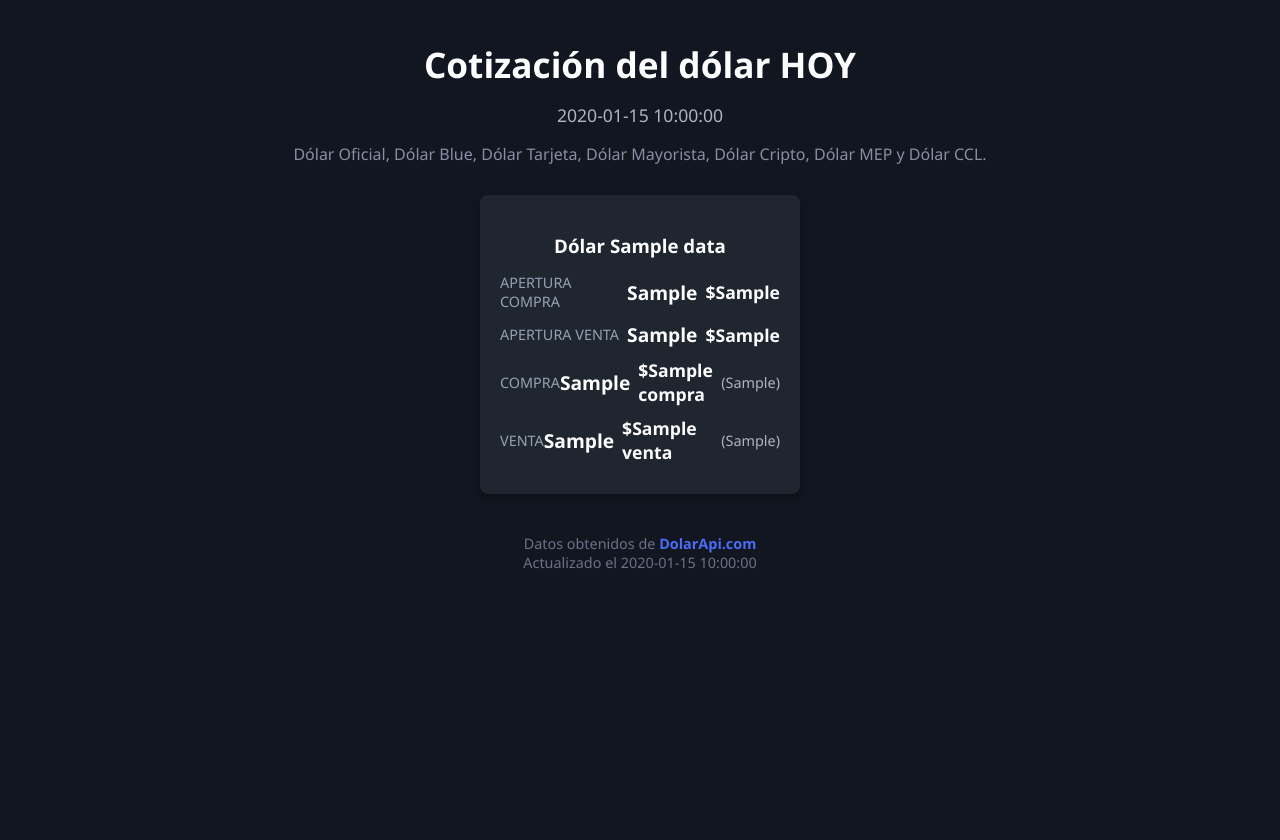
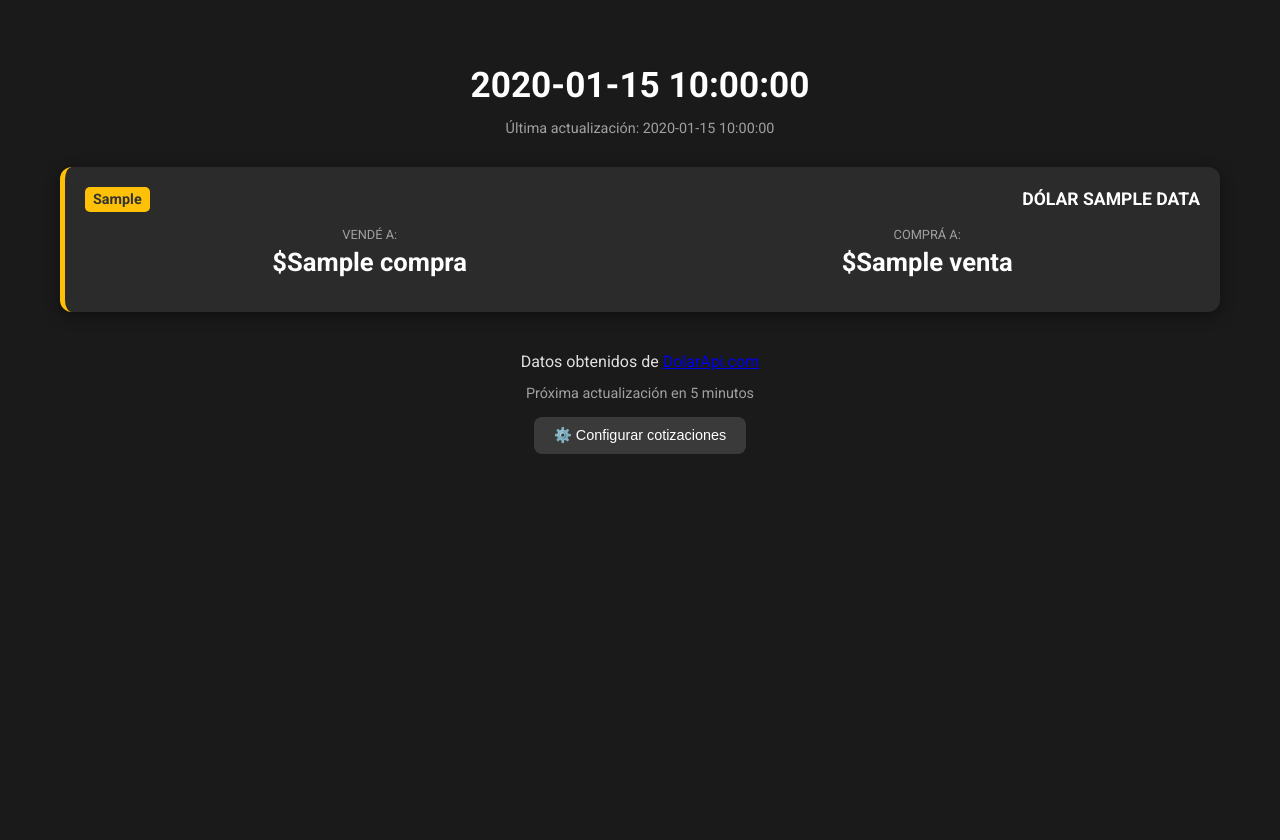
Before and after one commit to DiegoCardozo94/dolar-telegram-bot, a FastAPI app: template templates/dolar_table.html in a window 1280 px wide. Before the commit the page ends 568 px from the top, so only its background shows below. Run offline with FastAPI, Linux system fonts and the light colour scheme; the template is opened without the code that fills it: most values are stand-ins (such as "Sample title", 1, 10 or a date in 2020).

Commit message:
Update dolar page (#8)
* Update view

* Update dolar table

```diff
--- a/main.py
+++ b/main.py
@@ -13,7 +13,7 @@ import requests
 from utils.telegram_client import TOKEN
 from utils.file_helpers import load_json, save_json
 from utils.formatters import prepare_data, emoji
-from utils.helpers import now_argentina, get_full_date, parse_tipo
+from utils.helpers import now_argentina, get_full_date, parse_tipo, time_ago
 
 # Servicios
 from services.dolar_services import (
@@ -27,7 +27,7 @@ from storage.initial_rates import (
     load_initial_rates,
     save_initial_rates_by_day
 )
-from config.constants import DATA_FILE
+from config.constants import DATA_FILE, CHECK_INTERVAL_MINUTES, HISTORY_JSON_FILE
 from scheduler.main_scheduler import start_scheduler, stop_scheduler
 
 # ---------------- Config ----------------
@@ -41,6 +41,7 @@ app.mount("/static", StaticFiles(directory="static"), name="static")
 
 # ---------------- Templates ----------------
 templates = Jinja2Templates(directory="templates")
+templates.env.globals['time_ago'] = time_ago
 
 # ---------------- Helpers (Funciones reutilizables que son web/bot-agnósticas) ----------------
 def now_argentina():
@@ -100,33 +101,89 @@ async def mock_rates(request: Request):
 
 @web_router.get("/", response_class=HTMLResponse)
 async def real_rates(request: Request):
-    data = get_all_dolar_rates()  # Cotizaciones actuales
-    now = now_argentina().strftime('%Y-%m-%d %H:%M')
+    data = get_all_dolar_rates() # Cotizaciones actuales
+    now_dt = now_argentina()
+    now = now_dt.strftime('%Y-%m-%d %H:%M')
     full_date = get_full_date()
 
+    # 1. Inicialización de variables
+    last_save_timestamp = None
+    last_individual_updates = {}
+    history = []
+
+    # ------------------- LECTURA AISLADA DEL HISTORIAL -------------------
     try:
-        today_str = date.today().isoformat()  # 'YYYY-MM-DD'
+        history = load_json(HISTORY_JSON_FILE)
 
-        # Cargar todas las aperturas históricas usando el nuevo storage/initial_rates.py
+        # 1. Obtener el timestamp global (el último registro del historial)
+        if isinstance(history, list) and len(history) > 0 and history[-1].get("timestamp"):
+            last_save_timestamp = history[-1]["timestamp"]
+
+        # 🚨 DIAGNÓSTICO: Muestra qué valor tomó la ruta web
+        print(f"Ruta Web: Valor leído de history.json: {last_save_timestamp}")
+
+    except Exception as e:
+        print(f"Advertencia: Error al leer {HISTORY_JSON_FILE}: {e.__class__.__name__} - {e}")
+        pass
+
+    # 2. Establecer el FALLBACK (hora de la consulta) SOLO si el historial estaba vacío o falló la lectura
+    if last_save_timestamp is None:
+        last_save_timestamp = now_dt.isoformat()
+
+    # ----------------------------------------------------------------------
+    # 3. LÓGICA CLAVE: ENCONTRAR ÚLTIMOS TIMESTAMPS INDIVIDUALES
+    # Iteramos el historial al revés (del más reciente al más antiguo)
+    # Solo guardamos el primer (último) timestamp que encontramos para cada tipo de dólar.
+    for record in reversed(history):
+
+        # 🚨 CORRECCIÓN CRÍTICA: Ignorar registros que no son diccionarios (maneja el AttributeError)
+        if not isinstance(record, dict):
+            # No falla, simplemente salta el registro corrupto (cadena, etc.)
+            continue
+
+        dolar_type = record.get("tipo")
+        timestamp = record.get("timestamp")
+
+        # Si tiene tipo y timestamp, y no lo hemos registrado ya (porque iteramos al revés)
+        if dolar_type and timestamp and dolar_type not in last_individual_updates:
+            last_individual_updates[dolar_type] = timestamp
+
+    # ----------------------------------------------------------------------
+
+    try:
+        today_str = date.today().isoformat()
+
+        # Cargar/Guardar aperturas
         all_initials = load_initial_rates()
-
-        # Guardar la apertura solo si no existe la del día actual
-        # save_initial_rates_by_day maneja la lógica de NO sobreescribir.
         save_initial_rates_by_day(data)
 
         # Usar la apertura del día para los cálculos
         initial_rates_today = all_initials.get(today_str, data)
         prepared = prepare_data(data, initial_dict=initial_rates_today)
 
-        # 💾 Actualizar últimos valores (Usamos load_json/save_json de utils)
+        # 💾 Actualizar últimos valores (last_rates.json)
         save_json(DATA_FILE, data)
 
     except Exception as e:
+        print(f"Error procesando cotizaciones en ruta web: {e}")
         return HTMLResponse(f"⚠️ Error obteniendo cotizaciones: {e}", status_code=500)
 
+    # La variable ya tiene el valor correcto (Historial, o Fallback si el historial falló)
+    timestamp_for_cards = last_save_timestamp
+
+    # 4. Renderizar la plantilla con todas las variables necesarias
     return templates.TemplateResponse(
         "dolar_table.html",
-        {"request": request, "title": "Cotizaciones Reales", "now": now, "full_date": full_date, "data": prepared}
+        {
+            "request": request,
+            "title": "Cotizaciones Reales",
+            "now": now,
+            "full_date": full_date,
+            "data": prepared,
+            "CHECK_INTERVAL_MINUTES": CHECK_INTERVAL_MINUTES,
+            "last_updates": last_individual_updates, # <-- ¡CLAVE para horas individuales!
+            "timestamp_for_cards": timestamp_for_cards # <-- Fallback
+        }
     )
 
 # ----------- Bot Webhook -----------
--- a/static/style.css
+++ b/static/style.css
@@ -1,87 +1,183 @@
- body {
-    background-color: #121620;
-    font-family: 'Segoe UI', Tahoma, Geneva, Verdana, sans-serif;
-    color: white;
-    margin: 40px;
+body {
+    font-family: 'Roboto', sans-serif;
+    background-color: #1a1a1a; /* Fondo oscuro similar a la imagen */
+    color: #e0e0e0;
+    margin: 0;
+    padding: 20px;
+    display: flex;
+    justify-content: center;
+    align-items: flex-start; /* Alinea arriba en el contenedor */
+    min-height: 100vh;
 }
-.header {
-    max-width: 900px;
-    margin: 0 auto 30px auto;
+
+.container {
+    width: 100%;
+    max-width: 1200px; /* Ancho máximo para el contenido */
+    padding: 20px;
+    box-sizing: border-box;
+}
+
+h1 {
+    font-size: 2.2em;
+    color: #ffffff;
     text-align: center;
+    margin-bottom: 10px;
 }
-.header h1 {
-    font-weight: 700;
-    font-size: 2.2rem;
-    margin-bottom: 6px;
+
+.last-update {
+    text-align: center;
+    color: #a0a0a0;
+    font-size: 0.9em;
+    margin-bottom: 30px;
 }
-.header h2 {
-    font-weight: 500;
-    font-size: 1.1rem;
-    margin-bottom: 4px;
-    color: #b0b3c6;
+
+.dolar-grid {
+    display: grid;
+    grid-template-columns: repeat(auto-fit, minmax(280px, 1fr)); /* Columnas responsivas */
+    gap: 20px; /* Espacio entre tarjetas */
+    margin-bottom: 40px;
 }
-.header p {
-    font-weight: 400;
-    font-size: 1rem;
-    color: #8a8ea4;
+
+.dolar-card {
+    background-color: #2b2b2b; /* Fondo de las tarjetas */
+    border-radius: 12px;
+    padding: 20px;
+    box-shadow: 0 4px 15px rgba(0, 0, 0, 0.4);
+    display: flex;
+    flex-direction: column;
+    justify-content: space-between; /* Espacia el contenido */
+    transition: transform 0.2s ease-in-out;
+    border-left: 5px solid; /* Borde para el color de tendencia */
 }
-.container {
-    display: flex;
-    flex-wrap: wrap;
-    gap: 20px;
-    justify-content: center;
-    max-width: 900px;
-    margin: auto;
+
+.dolar-card.positive { border-left-color: #28a745; } /* Verde */
+.dolar-card.negative { border-left-color: #dc3545; } /* Rojo */
+.dolar-card.neutral  { border-left-color: #ffc107; } /* Amarillo */
+
+.dolar-card:hover {
+    transform: translateY(-5px);
 }
-.card {
-    background-color: #1f2630;
-    border-radius: 8px;
-    padding: 20px;
-    width: 280px;
-    box-shadow: 0 4px 8px rgba(0,0,0,0.3);
-}
-.card h3 {
-    text-align: center;
-    margin-bottom: 15px;
-    font-weight: 700;
-}
-.rate-row {
+
+.card-header {
     display: flex;
     justify-content: space-between;
     align-items: center;
-    margin-bottom: 10px;
-    font-size: 1.1rem;
-    font-weight: 600;
+    margin-bottom: 15px;
 }
+
+.change-pct {
+    font-size: 0.9em;
+    font-weight: bold;
+    padding: 4px 8px;
+    border-radius: 5px;
+    color: #fff;
+}
+.dolar-card.positive .change-pct { background-color: #28a745; }
+.dolar-card.negative .change-pct { background-color: #dc3545; }
+.dolar-card.neutral  .change-pct { background-color: #ffc107; color: #333; } /* Amarillo con texto oscuro */
+
+
+.dolar-type {
+    font-size: 1.1em;
+    font-weight: 700;
+    color: #ffffff;
+    margin: 0;
+}
+
+.card-body {
+    flex-grow: 1; /* Para que ocupe el espacio restante */
+    display: flex;
+    flex-direction: column;
+    justify-content: center; /* Centra verticalmente */
+    text-align: center;
+    margin-bottom: 15px;
+}
+
+.price-row {
+    display: flex;
+    justify-content: space-around;
+    align-items: center;
+    width: 100%;
+}
+
+.price-item {
+    display: flex;
+    flex-direction: column;
+    align-items: center;
+}
+
 .label {
-    color: #9aa0b3;
-    font-weight: 500;
-    font-size: 0.9rem;
+    font-size: 0.8em;
+    color: #a0a0a0;
+    margin-bottom: 5px;
 }
+
 .value {
-    display: flex;
-    align-items: center;
-    gap: 8px;
+    font-size: 1.6em;
+    font-weight: bold;
+    color: #ffffff;
 }
-.emoji {
-    font-size: 1.2rem;
+
+/* Estilos específicos para "Valor de Referencia" */
+.value-ref {
+    font-size: 0.9em;
+    color: #a0a0a0;
+    margin-bottom: 5px;
 }
-.pct-change {
-    font-size: 0.9rem;
-    font-weight: 500;
-    color: #b0b3c6;
+
+.price { /* Para Tarjeta, Netflix, etc. */
+    font-size: 2em; /* Precio grande */
+    font-weight: bold;
+    color: #ffffff;
+    margin-top: 5px;
 }
-.footer {
+
+
+.card-footer {
+    font-size: 0.8em;
+    color: #a0a0a0;
+    text-align: right;
+    margin-top: 10px;
+}
+
+.footer-info {
     text-align: center;
-    margin-top: 40px;
-    color: #6c7187;
-    font-size: 0.9rem;
+    margin-top: 30px;
 }
-.footer a {
-    color: #4b6cf7;
-    text-decoration: none;
-    font-weight: 600;
+
+.footer-info p {
+    font-size: 0.9em;
+    color: #a0a0a0;
+    margin-bottom: 15px;
 }
-.footer a:hover {
-    text-decoration: underline;
+
+.settings-button {
+    background-color: #3a3a3a;
+    color: #ffffff;
+    border: none;
+    border-radius: 8px;
+    padding: 10px 20px;
+    font-size: 0.9em;
+    cursor: pointer;
+    transition: background-color 0.3s ease;
 }
+
+.settings-button:hover {
+    background-color: #555555;
+}
+
+/* Responsive adjustments */
+@media (max-width: 768px) {
+    .dolar-grid {
+        grid-template-columns: 1fr; /* Una columna en pantallas pequeñas */
+    }
+    h1 {
+        font-size: 1.8em;
+    }
+    .value {
+        font-size: 1.4em;
+    }
+    .price {
+        font-size: 1.8em;
+    }
+}
--- a/templates/dolar_table.html
+++ b/templates/dolar_table.html
@@ -1,62 +1,65 @@
 <!DOCTYPE html>
-<html>
+<html lang="es">
 <head>
-    <meta http-equiv="refresh" content="60">
+    <meta charset="UTF-8">
+    <meta name="viewport" content="width=device-width, initial-scale=1.0">
     <title>{{ title }}</title>
     <link rel="stylesheet" href="{{ url_for('static', path='/style.css') }}">
+    <link href="https://fonts.googleapis.com/css2?family=Roboto:wght@400;700&display=swap" rel="stylesheet">
 </head>
 <body>
-    <div class="header">
-        <h1>Cotización del dólar HOY</h1>
-        <h2>{{ full_date }}</h2>
-        <p>Dólar Oficial, Dólar Blue, Dólar Tarjeta, Dólar Mayorista, Dólar Cripto, Dólar MEP y Dólar CCL.</p>
-    </div>
+    <div class="container">
+        <h1>{{ full_date }}</h1>
+        <p class="last-update">Última actualización: {{ now }}</p>
 
-    <div class="container">
+    <div class="dolar-grid">
+
+        {# Bucle ÚNICO que itera sobre todos los tipos de dólar #}
         {% for name, rates in data.items() %}
-        <div class="card">
-            <h3>Dólar {{ name.capitalize() }}</h3>
 
-            <div class="rate-row">
-                <span class="label">APERTURA COMPRA</span>
-                <span class="value">
-                    <span class="emoji">{{ rates.apertura_emoji_compra }}</span>
-                    ${{ rates.apertura_compra }}
-                </span>
+        {# 💡 LÓGICA CLAVE: Obtiene el timestamp específico del dólar actual. #}
+        <!-- {% set card_timestamp = last_updates.get(name, timestamp_for_cards) %} -->
+
+        <div class="dolar-card {{ 'positive' if rates.pct_compra[0] == '+' else 'negative' if rates.pct_compra[0] == '-' else 'neutral' }}">
+
+            <div class="card-header">
+                <span class="change-pct">{{ rates.pct_compra }}</span>
+                <h3 class="dolar-type">DÓLAR {{ name.upper() }}</h3>
             </div>
 
-            <div class="rate-row">
-                <span class="label">APERTURA VENTA</span>
-                <span class="value">
-                    <span class="emoji">{{ rates.apertura_emoji_venta }}</span>
-                    ${{ rates.apertura_venta }}
-                </span>
+            <div class="card-body">
+                {% if name == 'tarjeta' %}
+                    <div class="value-ref">VALOR DE REFERENCIA:</div>
+                    <div class="price">${{ rates.compra }}</div>
+                {% else %}
+                    <div class="price-row">
+                        <div class="price-item">
+                            <span class="label">VENDÉ A:</span>
+                            <span class="value">${{ rates.compra }}</span>
+                        </div>
+                        <div class="price-item">
+                            <span class="label">COMPRÁ A:</span>
+                            <span class="value">${{ rates.venta }}</span>
+                        </div>
+                    </div>
+                {% endif %}
             </div>
 
-            <div class="rate-row">
-                <span class="label">COMPRA</span>
-                <span class="value">
-                    <span class="emoji">{{ rates.emoji_compra }}</span>
-                    ${{ rates.compra }}
-                    <span class="pct-change">({{ rates.pct_compra }})</span>
-                </span>
+            {# 🚨 ESTE es el 'card-footer' correcto, utilizando la variable card_timestamp #}
+            <!--
+            <div class="card-footer">
+                <span>{{ time_ago(card_timestamp) }}</span>
             </div>
+            -->
 
-            <div class="rate-row">
-                <span class="label">VENTA</span>
-                <span class="value">
-                    <span class="emoji">{{ rates.emoji_venta }}</span>
-                    ${{ rates.venta }}
-                    <span class="pct-change">({{ rates.pct_venta }})</span>
-                </span>
-            </div>
         </div>
         {% endfor %}
     </div>
-
-    <div class="footer">
-        Datos obtenidos de <a href="https://dolarapi.com" target="_blank" rel="noopener noreferrer">DolarApi.com</a><br>
-        Actualizado el {{ now }}
+        <div class="footer-info">
+            Datos obtenidos de <a href="https://dolarapi.com" target="_blank" rel="noopener noreferrer">DolarApi.com</a><br>
+            <p>Próxima actualización en {{ CHECK_INTERVAL_MINUTES if CHECK_INTERVAL_MINUTES is defined else '5' }} minutos</p>
+            <button class="settings-button">⚙️ Configurar cotizaciones</button>
+        </div>
     </div>
 </body>
 </html>
```
Also changed, not shown: config/constants.py (+15 -7 lines), utils/file_helpers.py (+10 -2 lines), utils/helpers.py (+39 -0 lines).
